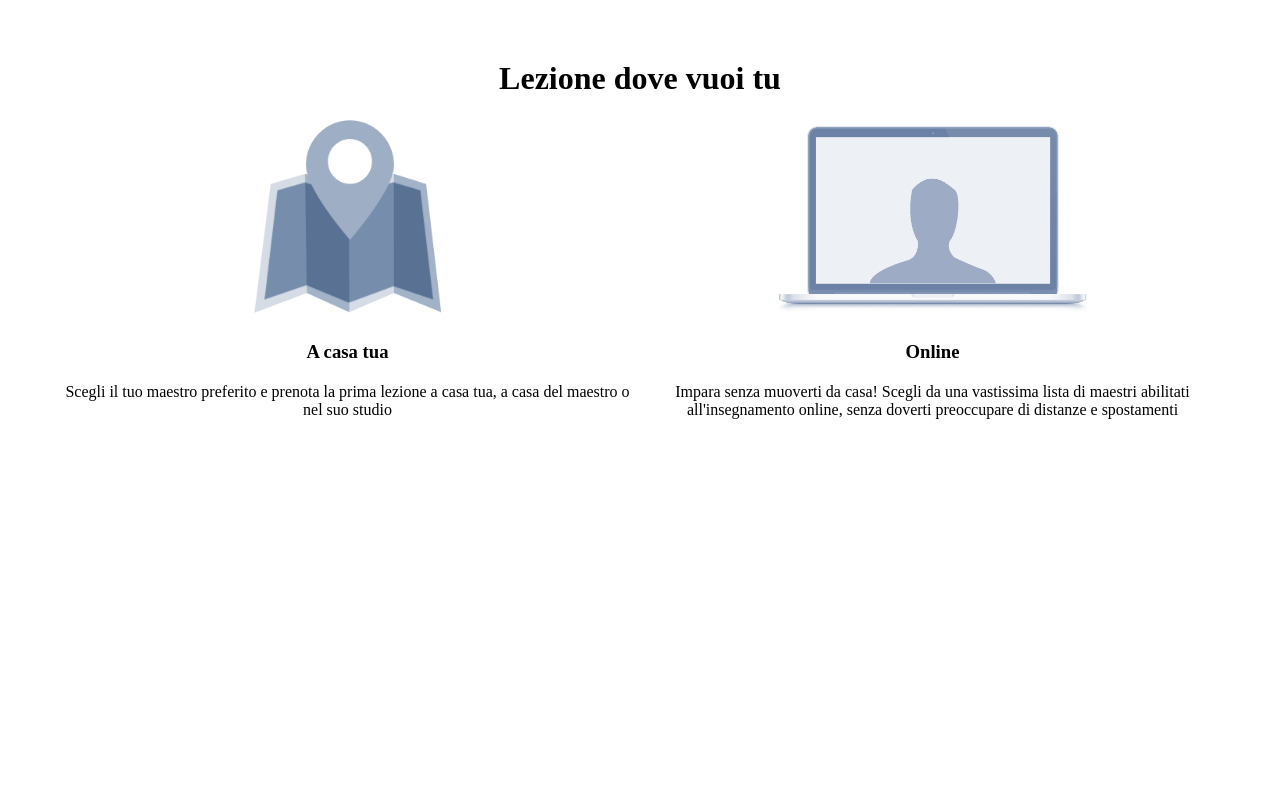
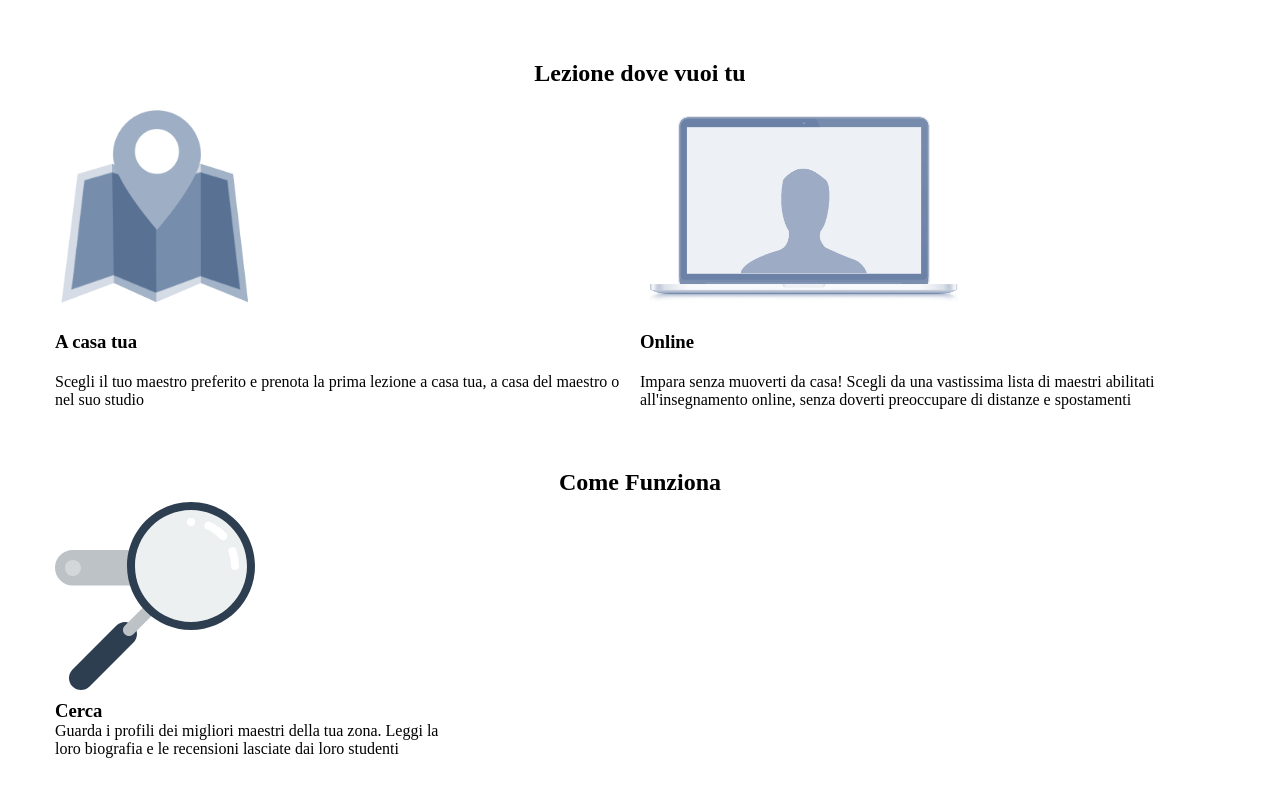
Before and after one commit to Nino-Chimento/html-css-resp-wannabe-12bool, a plain HTML site: page index.html in a window 1280 px wide. Drawn offline with Linux system fonts and the light colour scheme.

Commit message:
inizio 3 colonne

```diff
--- a/css/style.css
+++ b/css/style.css
@@ -1,10 +1,11 @@
-h1 {text-align: center;
+h2 {text-align: center;
     margin-top: 60px;
+    width: 100%;
 }
 .img_top{
   height: 200px;
 }
-.text-aling{
+.text-align{
   text-align: center;
 }
 .margin_top_20 {
--- a/index.html
+++ b/index.html
@@ -8,7 +8,7 @@
     <title></title>
   </head>
   <body>
-    <h1>Lezione dove vuoi tu</h1>
+    <h2>Lezione dove vuoi tu</h2>
     <div class="container">
       <div class=" col-lg-6 col-md-9 col-xs-12 text-aling">
         <img class="img_top margin_top_20"src="img/maps.png" alt="">
@@ -20,8 +20,19 @@
         <h3 class="margin_top_20">Online</h3>
         <p class="margin_top_20">Impara senza muoverti da casa! Scegli da una vastissima lista di maestri abilitati all'insegnamento online, senza doverti preoccupare di distanze e spostamenti</p>
       </div>
+    </div>
+    <h2>Come Funziona</h2>
+    <div class="container">
+      <div class="col-lg-4 text_align">
+        <img class="img_top"src="img/search.svg" alt="">
+        <h3>Cerca</h3>
+        <p> Guarda i profili dei migliori maestri della tua zona. Leggi la loro biografia e le recensioni lasciate dai loro studenti</p>
+      </div>
+      <div class="col-lg-4"></div>
+      <div class="col-lg-4"></div>
 
     </div>
 
+
   </body>
 </html>
```
Also changed, not shown: img/letter.svg (added), img/male.svg (added), img/search.svg (added).
